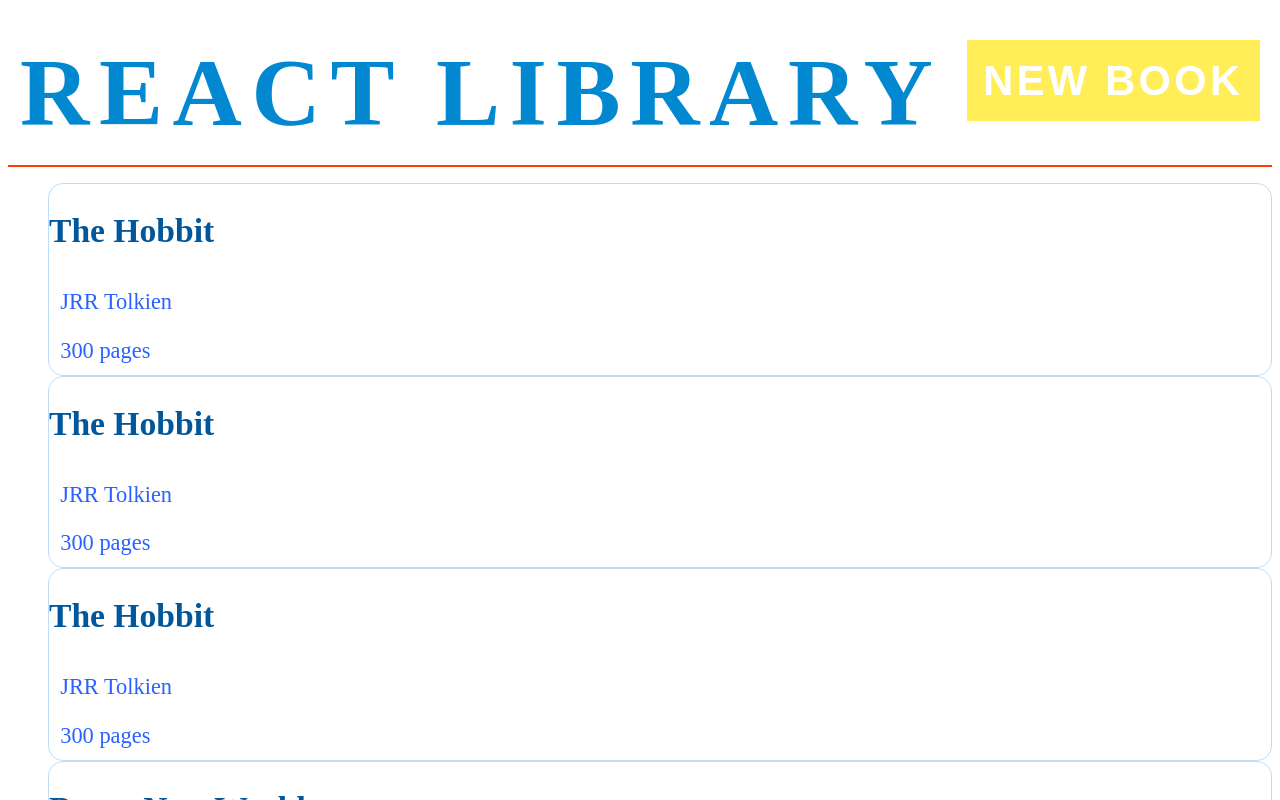
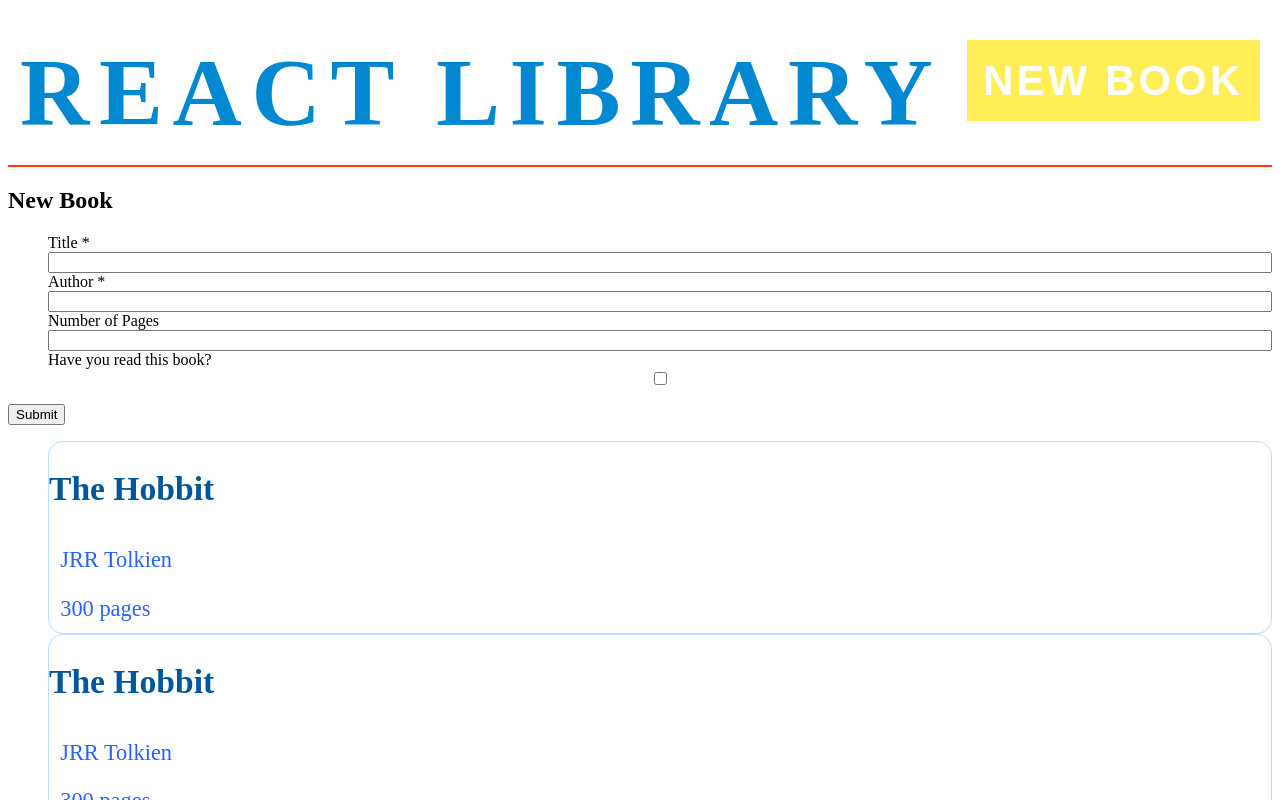
Before and after one commit to clavierbulb-green/React-Library, a React (Vite) app: page / in a window 1280 px wide. Shown: the top 800 px of the page. Built offline with nearby package versions, Linux system fonts and the light colour scheme.

Commit message:
Add form for adding books

```diff
--- a/src/App.js
+++ b/src/App.js
@@ -1,6 +1,7 @@
 import React from "react";
 import Book from "./Book";
 import BookList from "./components/BookList.js";
+import BookForm from "./components/BookForm.js";
 
 
 class App extends React.Component {
@@ -14,6 +15,15 @@ class App extends React.Component {
     this.state = {
       books: [book1, book1, book1, book2, book2, book2],
     }
+
+    this.addBook = this.addBook.bind(this);
+  }
+
+  addBook(title, author, numPages, read) {
+    const book = new Book(title, author, numPages, read);
+    this.setState({
+      books: this.state.books.concat([book]),
+    })
   }
 
   render() {
@@ -24,7 +34,8 @@ class App extends React.Component {
           <button className="new-book-button">New Book</button>
         </header>
         <main>
-          <BookList books={this.state.books}/>
+          <BookForm onSubmit={this.addBook} />
+          <BookList books={this.state.books} />
         </main>
       </div>
     );
--- /dev/null
+++ b/src/components/BookForm.js
@@ -0,0 +1,75 @@
+import React from "react";
+
+class BookForm extends React.Component {
+  constructor(props) {
+    super(props);
+
+    this.state = {
+      title: "",
+      author: "",
+      pages: "",
+      read: false,
+    };
+
+    this.handleInputChange = this.handleInputChange.bind(this);
+    this.handleSubmit = this.handleSubmit.bind(this);
+  }
+
+  handleInputChange(e) {
+    const target = e.target;
+    const value = target.type === "checkbox" ? target.checked : target.value;
+    const name = target.name;
+    this.setState({
+      [name]: value,
+    });
+  }
+
+  handleSubmit(e) {
+    this.props.onSubmit(
+      this.state.title,
+      this.state.author,
+      this.state.pages,
+      this.state.read
+    );
+    this.setState({
+      title: "",
+      author: "",
+      pages: "",
+      read: false,
+    });
+    e.preventDefault();
+  }
+
+  render() {
+    return (
+      <form className="book-form" onSubmit={this.handleSubmit}>
+        <h2>New Book</h2>
+        <ul className="field-list">
+          <li>
+            <label htmlFor="title">Title *</label>
+            <input type="text" id="title" name="title"
+              value={this.state.title} onChange={this.handleInputChange} />
+          </li>
+          <li>
+            <label htmlFor="author">Author *</label>
+            <input type="text" id="author" name="author"
+              value={this.state.author} onChange={this.handleInputChange} />
+          </li>
+          <li>
+            <label htmlFor="pages">Number of Pages</label>
+            <input type="number" id="pages" name="pages"
+              value={this.state.pages} onChange={this.handleInputChange} />
+          </li>
+          <li>
+            <label htmlFor="read">Have you read this book?</label>
+            <input type="checkbox" id="read" name="read"
+              checked={this.state.read} onChange={this.handleInputChange} />
+          </li>
+        </ul>
+        <button type="submit">Submit</button>
+      </form>
+    );
+  }
+}
+
+export default BookForm;
--- a/src/style.css
+++ b/src/style.css
@@ -67,3 +67,12 @@ header {
 .book-card p {
   margin: 0.5em;
 }
+
+.field-list {
+  list-style: none;
+}
+
+.field-list li {
+  display: flex;
+  flex-direction: column;
+}
```
